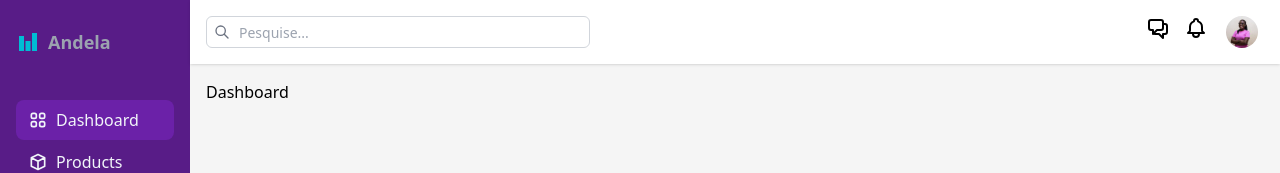
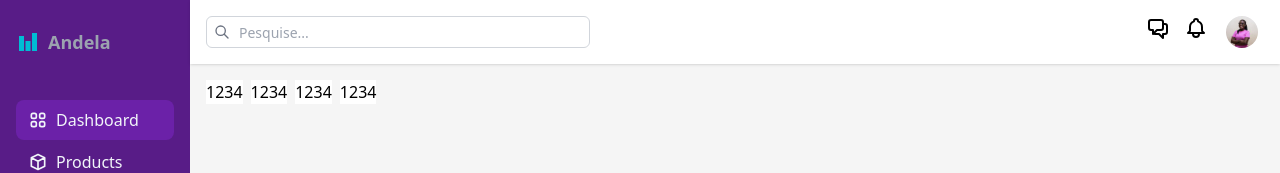
Before and after one commit to MatolaTheCoder/andela-sweet-gift, a React (Create React App) app: page / in a window 1280 px wide. Shown: the top 173 px of the page. Built offline with nearby package versions, Linux system fonts and the light colour scheme.

Commit message:
importing the stats grid

```diff
--- a/src/components/Dashboard.jsx
+++ b/src/components/Dashboard.jsx
@@ -1,9 +1,10 @@
 import React from 'react'
+import DashboardStatsGrid from './DashboardStatsGrid'
 
 export default function Dashboard() {
   return (
     <div>
-      <h1>Dashboard</h1>
+      <DashboardStatsGrid/>
     </div>
   )
 }
```
